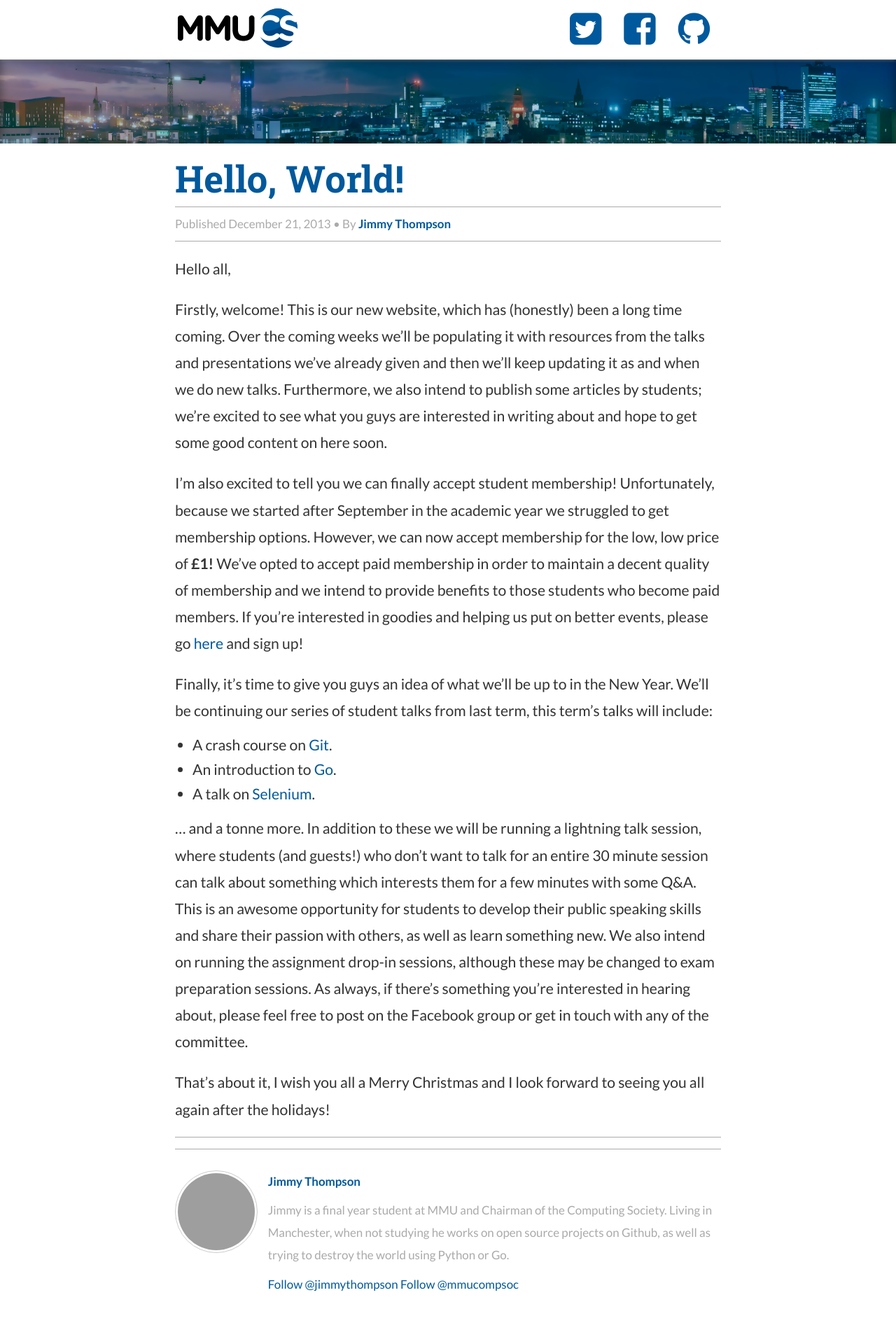
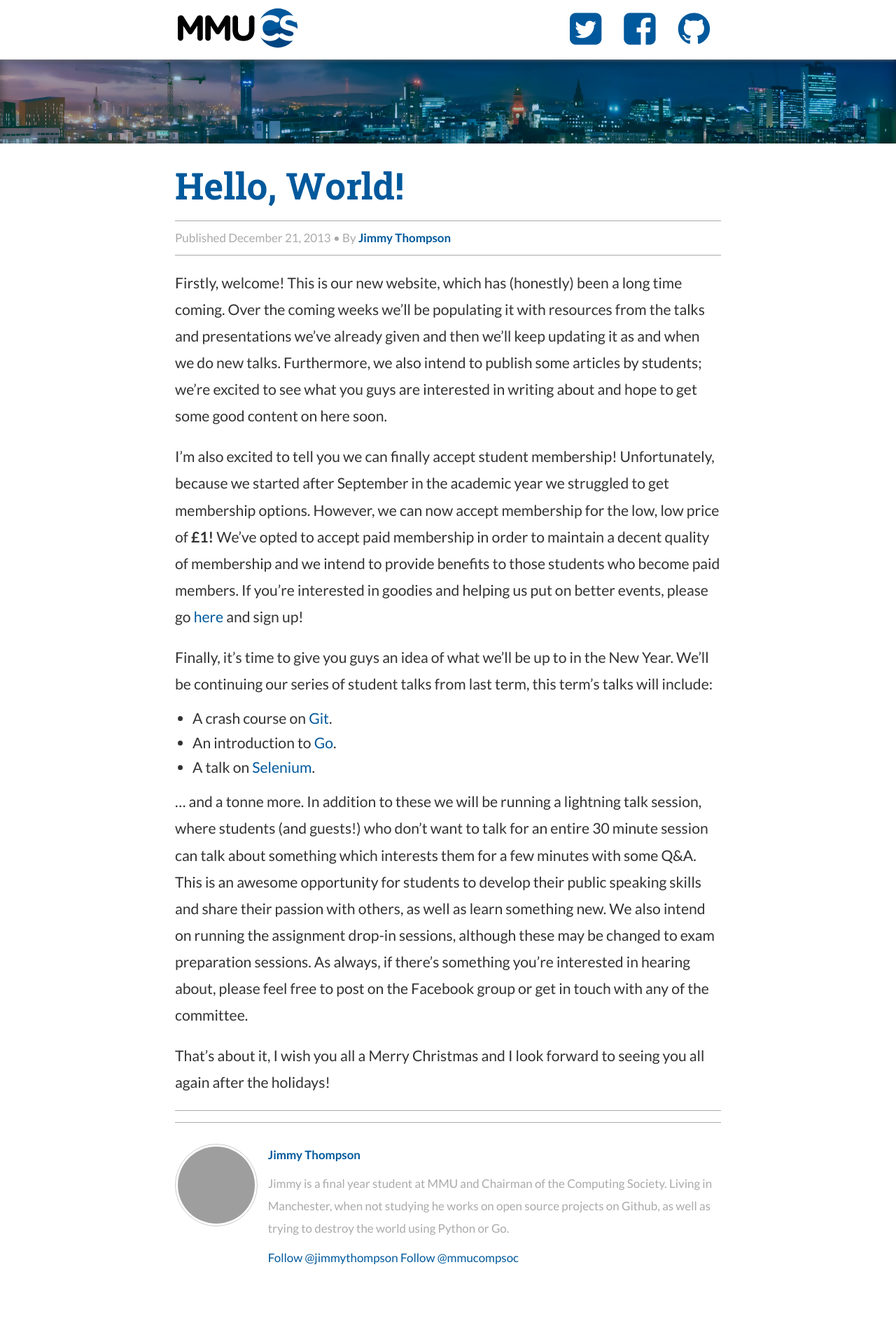
Before and after one commit to mmucomputing/mmucomputing.github.io, a Jekyll site: the page built from _posts/2013-12-21-Hello-World.md, in a window 1280 px wide. Shown: the whole page at 70% size. Built offline with Jekyll 4.4.1, drawn with Linux system fonts in a browser that asks for light colours; nearby versions of some CDN libraries; Markdown is read by kramdown in place of the engine named in the settings; comment, search, counter and statistics services are not loaded; after the commit the page ends 1862 px from its top, so only the background shows below that; grey boxes are pictures that could not be loaded.

Commit message:
Added excerpt, fixed up some style

```diff
--- a/_posts/2013-12-21-Hello-World.md
+++ b/_posts/2013-12-21-Hello-World.md
@@ -3,8 +3,6 @@
 title: Hello, World!
 author: jimmy
 ---
-
-Hello all,
 
 Firstly, welcome! This is our new website, which has (honestly) been a long time coming. Over the coming weeks we'll be populating it with resources from the talks and presentations we've already given and then we'll keep updating it as and when we do new talks. Furthermore, we also intend to publish some articles by students; we're excited to see what you guys are interested in writing about and hope to get some good content on here soon.
 
--- a/css/style.css
+++ b/css/style.css
@@ -1,9 +1,19 @@
 @import url(http://fonts.googleapis.com/css?family=Lato:400,700);
 @import url(http://fonts.googleapis.com/css?family=Roboto+Slab:700);
 
-@media (max-width: 480px) {
+@media (max-width: 475px) {
+  a.title {
+    display: none;
+  }
+}
+
+@media (max-width: 780px) {
   div.fixed-width {
     padding: 0px 20px;
+  }
+
+  img.avatar {
+    display: none;
   }
 }
 
@@ -94,8 +104,16 @@
   padding: 10px 0px 40px;
 }
 
+div.excerpt {
+  color: rgb(170,170,170);
+  font-size: 60%;
+  line-height: 1.2;
+  padding: 10px 0px 0px;
+}
+
 h1.article-title {
   font-size: 250%;
+  line-height: 60px;
   margin: 20px 0px;
 }
 
@@ -140,6 +158,11 @@
 div.article {
   margin-bottom: 20px;
 }
+
+  div.article iframe {
+    display: block;
+    margin: 0px auto;
+  }
 
   div.article h1 {
     font-size: 140%;
--- a/index.html
+++ b/index.html
@@ -5,6 +5,7 @@
   {% for post in site.posts %}
   <li>
     <span>{{ post.date | date: "%e %B, %Y" }}</span> <a href="{{ post.url }}">{{ post.title }}</a>
+    <div class="excerpt">{{ post.excerpt }}</div>
   </li>
   {% endfor %}
 </ul>
```
